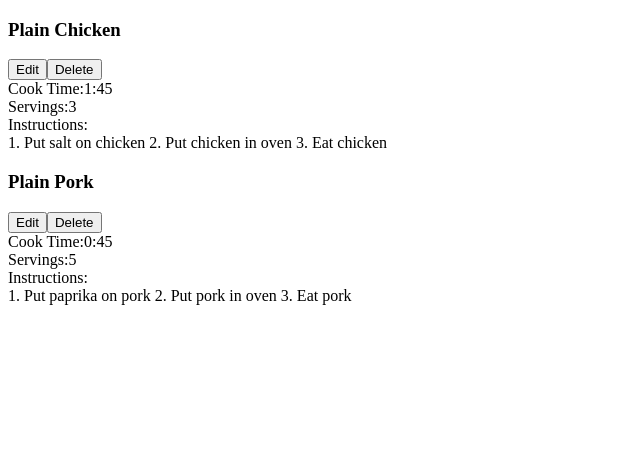
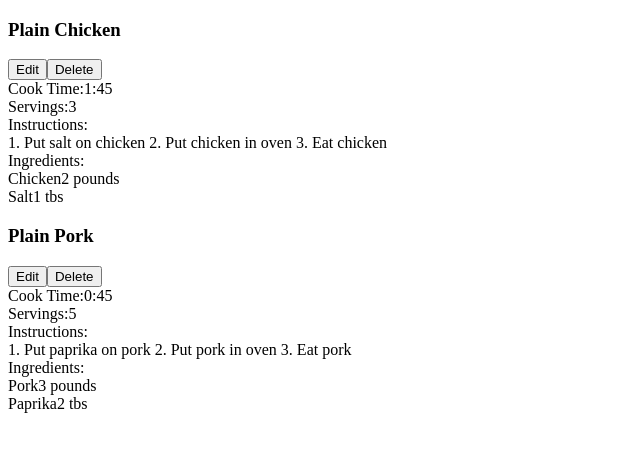
Before and after one commit to sleepyArpan/CookingwithReact, a React (Create React App) app: page / in a window 1280 px wide. Shown: the top 452 px of the page, without its empty margins (0-640 px from the left). Built offline with nearby package versions, Linux system fonts and the light colour scheme.

Commit message:
Ingredients and ingredient list added

```diff
--- a/src/App.js
+++ b/src/App.js
@@ -13,6 +13,18 @@ const sampleRecipes = [
     cookTime: '1:45',
     instructions:
       '1. Put salt on chicken\n2. Put chicken in oven\n3. Eat chicken',
+    ingredients: [
+      {
+        id: 1,
+        name: 'Chicken',
+        amount: '2 pounds',
+      },
+      {
+        id: 2,
+        name: 'Salt',
+        amount: '1 tbs',
+      },
+    ],
   },
   {
     id: 2,
@@ -20,6 +32,18 @@ const sampleRecipes = [
     servings: 5,
     cookTime: '0:45',
     instructions: '1. Put paprika on pork\n2. Put pork in oven\n3. Eat pork',
+    ingredients: [
+      {
+        id: 1,
+        name: 'Pork',
+        amount: '3 pounds',
+      },
+      {
+        id: 2,
+        name: 'Paprika',
+        amount: '2 tbs',
+      },
+    ],
   },
 ];
 
--- /dev/null
+++ b/src/IngredientList.js
@@ -0,0 +1,9 @@
+import React from 'react';
+import Ingredients from './Ingredients';
+
+export default function IngredientList({ ingredients }) {
+  const ingredientsElement = ingredients.map((ingredient) => {
+    return <Ingredients key={ingredient.id} {...ingredient} />;
+  });
+  return <div>{ingredientsElement}</div>;
+}
--- /dev/null
+++ b/src/Ingredients.js
@@ -0,0 +1,10 @@
+import React from 'react';
+
+export default function Ingredients({ name, amount }) {
+  return (
+    <div>
+      <span>{name}</span>
+      <span>{amount}</span>
+    </div>
+  );
+}
--- a/src/Recipe.js
+++ b/src/Recipe.js
@@ -1,7 +1,8 @@
 import React from 'react';
+import IngredientList from './IngredientList';
 
 export default function Recipe(props) {
-  const { name, cookTime, servings, instructions } = props;
+  const { name, cookTime, servings, instructions, ingredients } = props;
   return (
     <div>
       <div>
@@ -23,6 +24,12 @@ export default function Recipe(props) {
         <span>Instructions:</span>
         <div>{instructions}</div>
       </div>
+      <div>
+        <span>Ingredients:</span>
+        <div>
+          <IngredientList ingredients={ingredients} />
+        </div>
+      </div>
     </div>
   );
 }
```
